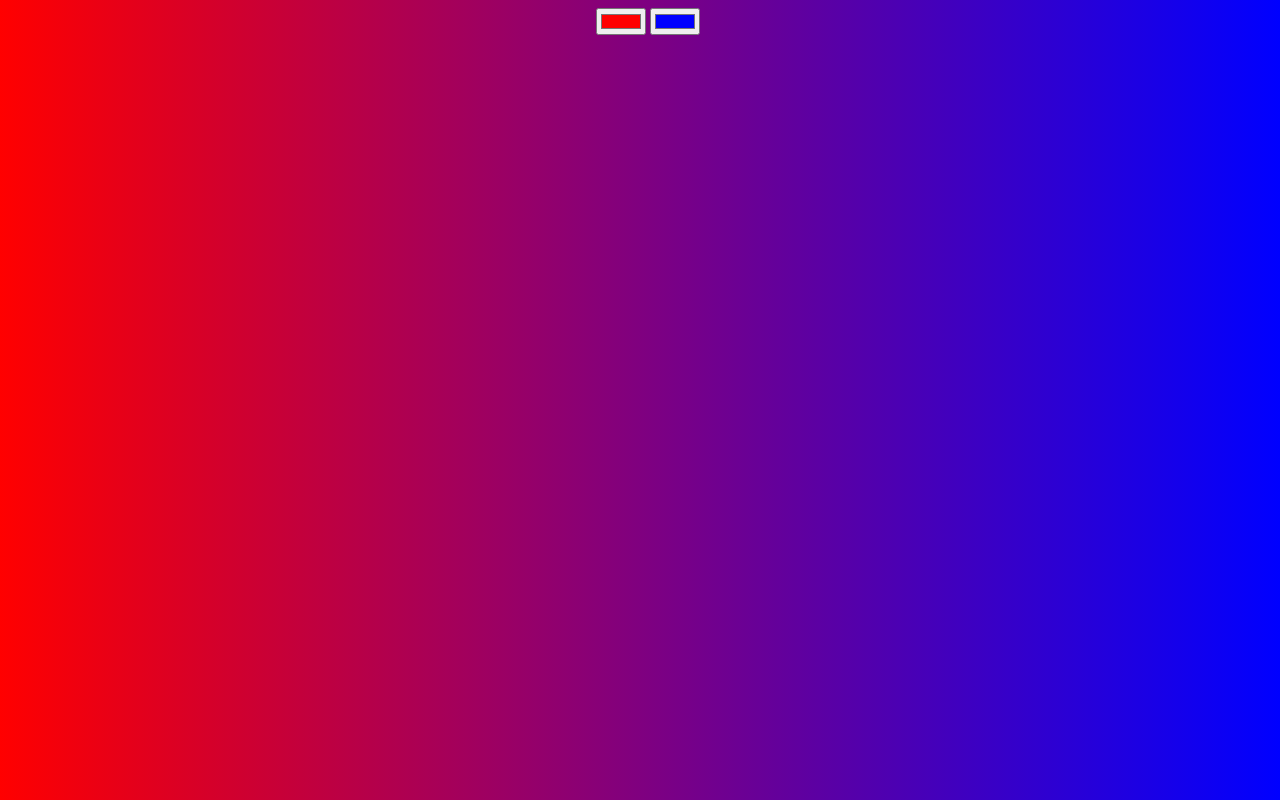
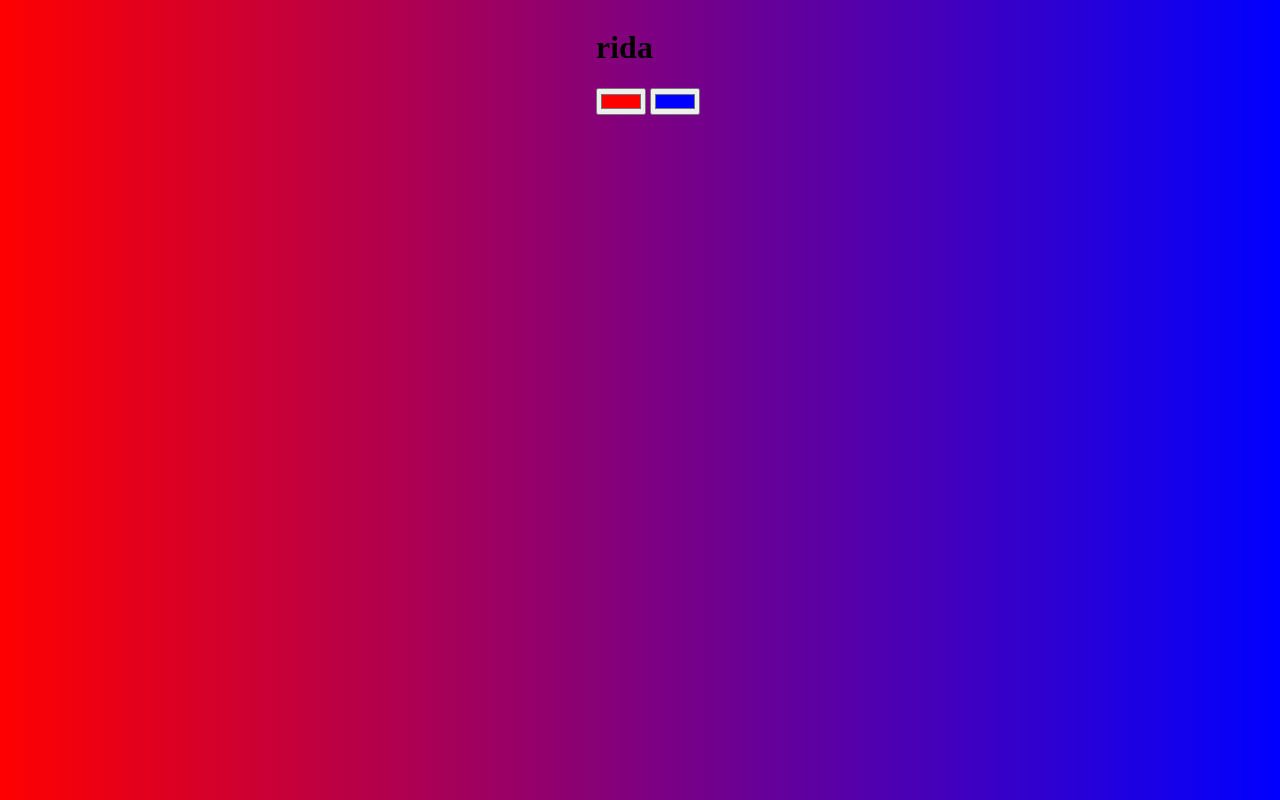
Before and after one commit to Rida999/color-picker, a plain HTML site: page index.html in a window 1280 px wide. Drawn offline with Linux system fonts and the light colour scheme.

Commit message:
another change

```diff
--- a/index.html
+++ b/index.html
@@ -9,6 +9,7 @@
 </head>
 <body id="gradient">
     <div>
+        <h1>rida</h1>
         <input type="color" class="color1" value="#ff0000">
         <input type="color" class="color2" value="#0000ff">
     </div>
```
